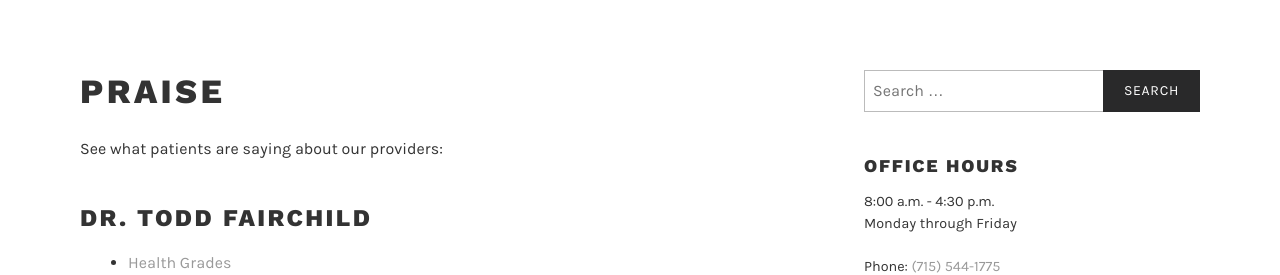
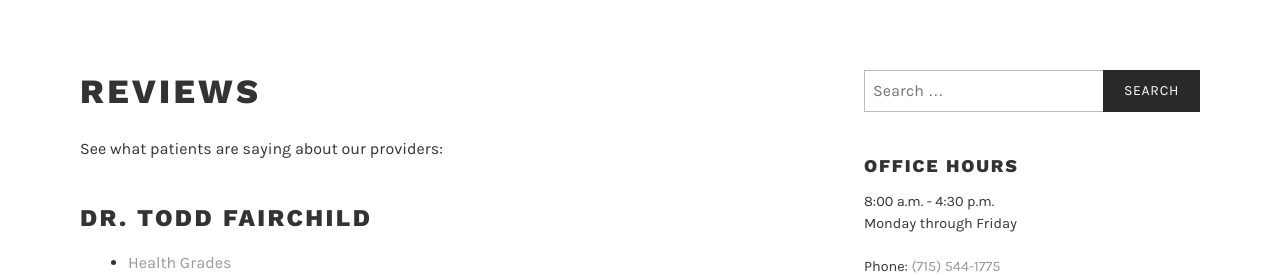
Before and after one commit to lfairchild/waypoint-spine, a Jekyll site: the page built from reviews.html, in a window 1280 px wide. Shown: the part 680-955 px from the top of the page. Built offline with Jekyll 4.4.1, drawn with Linux system fonts in a browser that asks for light colours.

Commit message:
Update and rename praise.html to reviews.html

```diff
--- a/praise.html
+++ b/reviews.html
@@ -1,11 +1,11 @@
 ---
 layout: default
-title: Praise
+title: Reviews
 description: See what patients are saying about our providers.
 ---
 
 <header class="entry-header">
-	<h1 class="entry-title">Praise</h1>
+	<h1 class="entry-title">Reviews</h1>
 </header>
 <article class="hentry">
 	<div class="entry-content">
```
